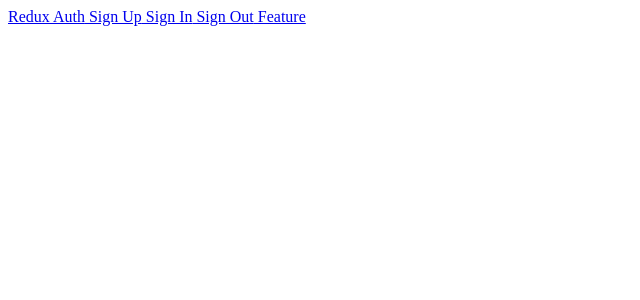
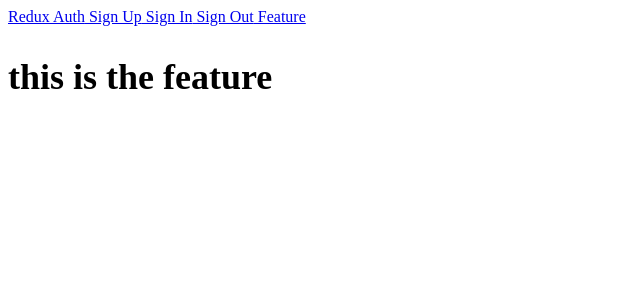
Before and after one commit to jakeHacker99/Udemy-advanced-react-redux, a React (Create React App) app in the folder client/: page /feature in a window 1280 px wide. Shown: the top 300 px of the page, without its empty margins (0-640 px from the left). Built offline with nearby package versions, Linux system fonts and the light colour scheme.

Commit message:
impl feature

```diff
--- /dev/null
+++ b/client/src/components/Feature.js
@@ -0,0 +1,13 @@
+import React, { Component } from "react";
+
+class Feature extends Component {
+  render() {
+    return (
+      <div>
+        <h2>this is the feature </h2>
+      </div>
+    );
+  }
+}
+
+export default Feature;
--- a/client/src/components/auth/SignUp.js
+++ b/client/src/components/auth/SignUp.js
@@ -1,12 +1,15 @@
 import React, { Component } from "react";
 import { connect } from "react-redux";
 import { compose } from "redux";
-import { reduxForm, Field } from "redux-form";
+import { reduxForm, Field, FormName } from "redux-form";
 
 import * as actions from "../reducers/actions";
 
 class SignUp extends Component {
   onSubmit = (formProps) => {
+    this.props.signup(formProps, () => {
+      this.props.history.push("/feature");
+    });
     console.log(formProps);
   };
 
--- a/client/src/components/reducers/actions/index.js
+++ b/client/src/components/reducers/actions/index.js
@@ -1,13 +1,14 @@
 import axios from "axios";
 import { AUTH_USER, AUTH_ERROR } from "./types";
 
-export const signup = (formProps) => async (dispatch) => {
+export const signup = (formProps, callback) => async (dispatch) => {
   try {
     const response = await axios.post("http://localhost:3090/signup", {
       formProps,
     });
 
     dispatch({ type: AUTH_USER, payload: response.data.token });
+    callback();
   } catch (error) {
     dispatch({ type: AUTH_ERROR, payload: "Email in use" });
   }
--- a/client/src/index.js
+++ b/client/src/index.js
@@ -7,6 +7,7 @@ import thunk from "redux-thunk";
 
 import App from "./components/App";
 import SignUp from "./components/auth/SignUp";
+import Feature from "./components/Feature";
 import reducers from "./components/reducers";
 import Welcome from "./components/Welcome";
 
@@ -18,6 +19,7 @@ reactDom.render(
       <App>
         <Route path="/" exact component={Welcome}></Route>
         <Route path="/signup" exact component={SignUp}></Route>
+        <Route path="/feature" exact component={Feature}></Route>
       </App>
     </BrowserRouter>
   </Provider>,
```
